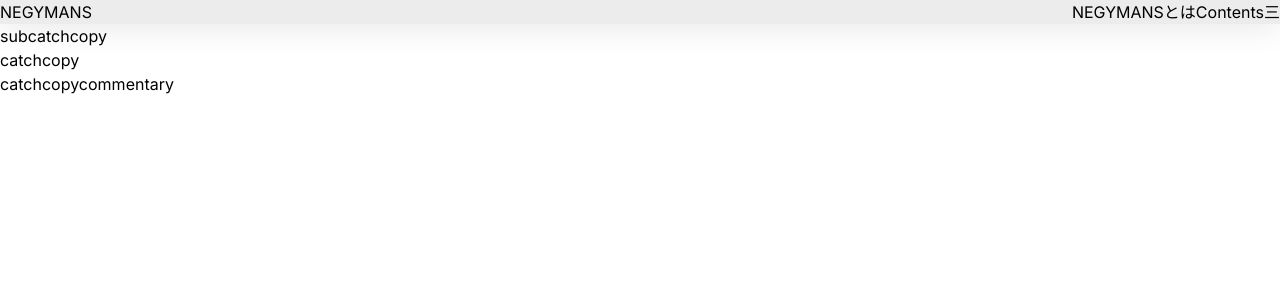
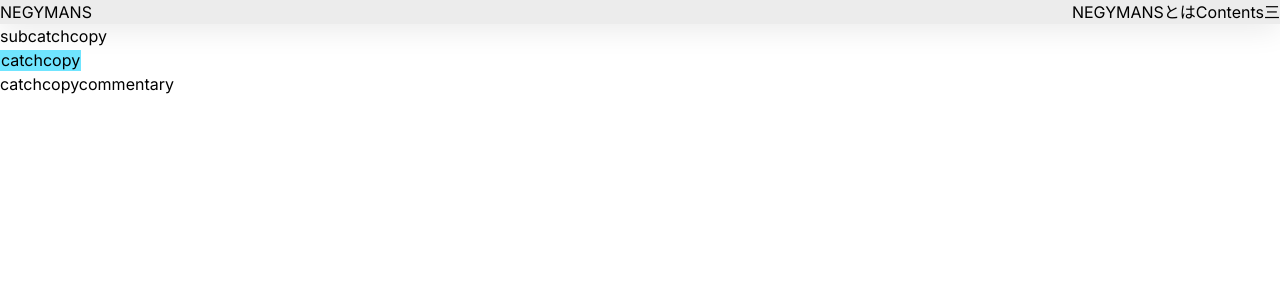
Before and after one commit to dokimiki/negymans_site, a Next.js app: page / in a window 1280 px wide. Shown: the top 300 px of the page. Built offline with nearby package versions, Linux system fonts and the light colour scheme.

Commit message:
青色の背景のcssを追加

```diff
--- a/src/app/global.scss
+++ b/src/app/global.scss
@@ -9,3 +9,12 @@
     backdrop-filter: blur(11.3px);
     -webkit-backdrop-filter: blur(11.3px);
 }
+
+.text-blue-bg{
+    /* 文字の後ろについている青色の背景 */
+    display: inline-block;
+    line-height: 1.3em;
+    padding-left:0.06em;
+    padding-right:0.06em;
+    background: #70E5FF;
+}
```
